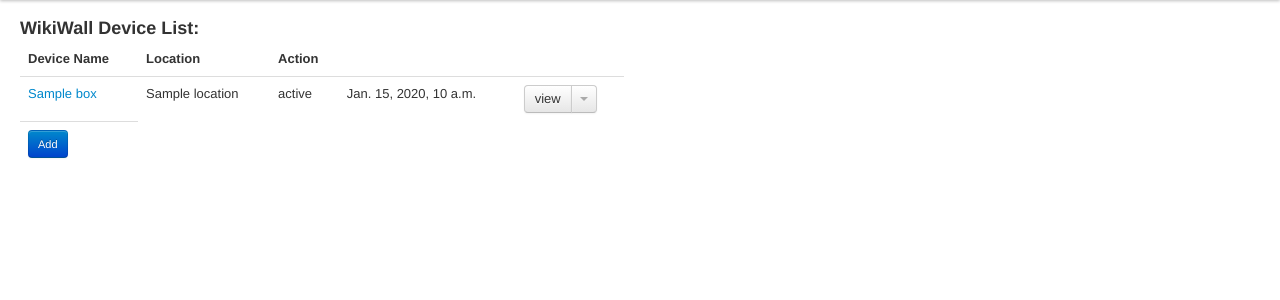
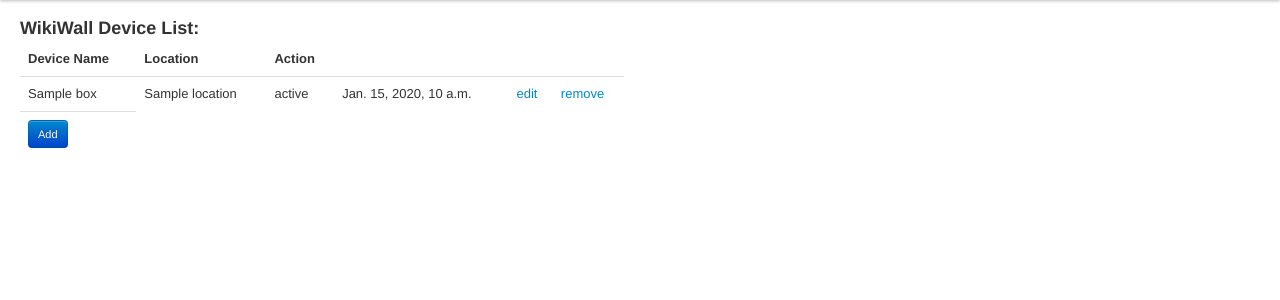
Before and after one commit to kolabria/Kolabria-lite, a Django app: template templates/appliance/devices.html in a window 1280 px wide. Shown: the part 45-345 px from the top of the page. Run offline with Django 3.2, Linux system fonts and the light colour scheme; the template is opened without the code that fills it: most values are stand-ins (such as "Sample title", 1, 10 or a date in 2020); some libraries are stand-ins or nearby versions.

Commit message:
cleanup devices template to match lite requirments

```diff
--- a/templates/appliance/devices.html
+++ b/templates/appliance/devices.html
@@ -32,19 +32,12 @@
           <tbody>
               {% for box in boxes %}
             <tr>
-              <td><a href="/box/{{ box.id }}">{{ box.name }}</a></td>
+              <td>{{ box.name }}</td>
               <td>{{ box.location }}</td>
               <td>{{ box.status }}</td>
               <td>{{ wall.modified }}</td>
-              <td>
-                <div class="btn-group">
-                  <a class="btn" href="/appliance/detail/{{ box.id }}">view</a><a class="btn dropdown-toggle" data-toggle="dropdown" href="#"><span class="caret"></span></a>
-                  <ul class="dropdown-menu">
-                    <li><a href="/appliance/edit/{{ box.id }}">edit</a></li>
-                    <li><a href="/appliance/remove/{{ box.id }}">remove</a></li>
-                  </ul>
-                </div>
-              </td>
+              <td><a href="/appliance/edit/{{ box.id }}">edit</a></td>
+              <td><a href="/appliance/remove/{{ box.id }}">remove</a></td>
             </tr>
             {% endfor %}
 
```
